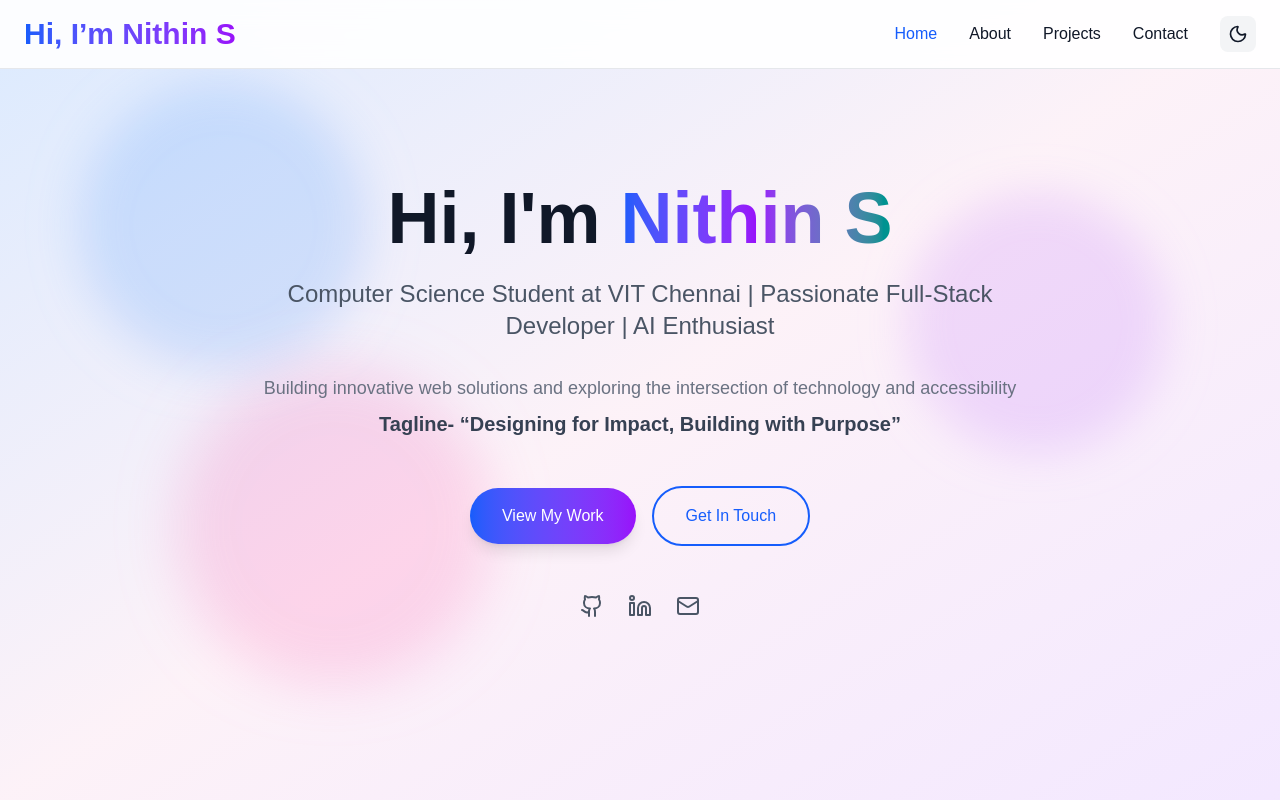
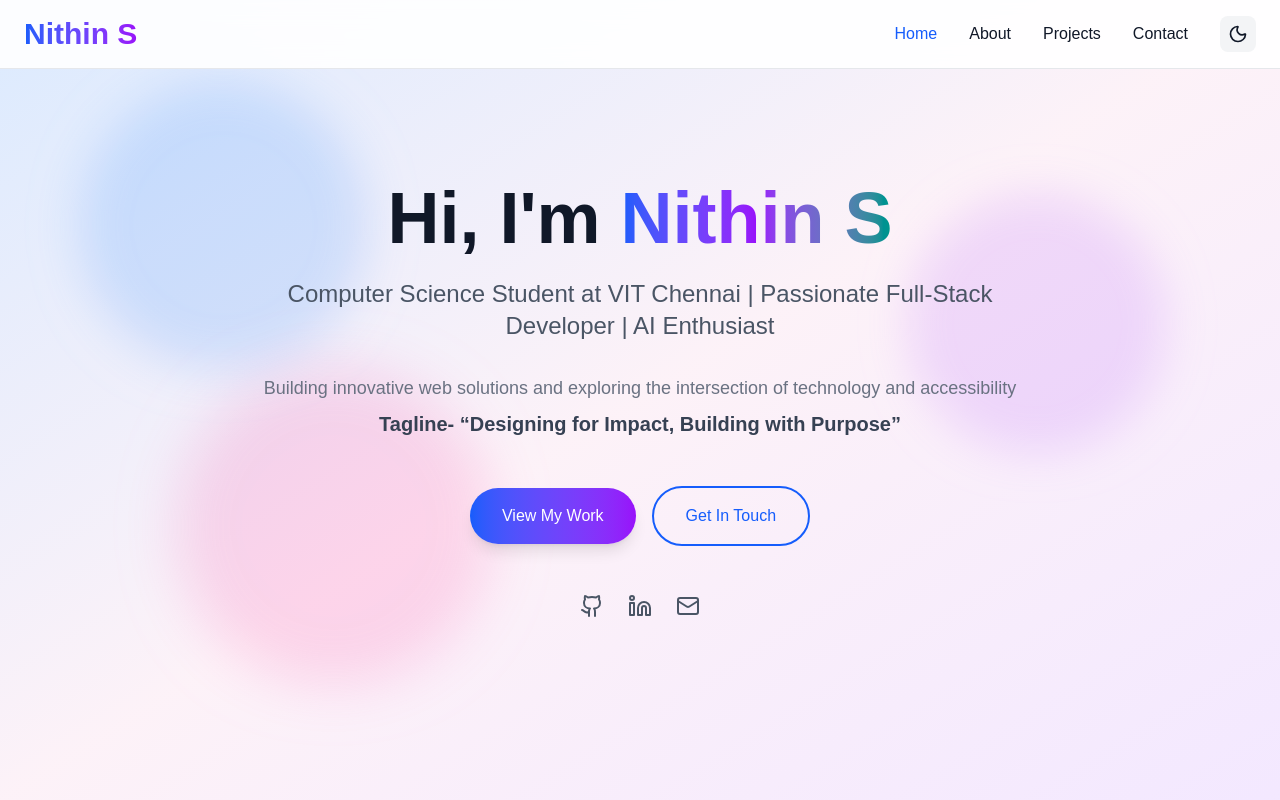
Before and after one commit to Nithin-250/portfolio, a Next.js app: page / in a window 1280 px wide. Shown: the top 800 px of the page. Built offline with nearby package versions, Linux system fonts and the light colour scheme.

Commit message:
Update page.tsx

```diff
--- a/app/page.tsx
+++ b/app/page.tsx
@@ -114,7 +114,7 @@ export default function Portfolio() {
             animate={{ opacity: 1, x: 0 }}
             className="font-bold bg-gradient-to-r from-blue-600 to-purple-600 bg-clip-text text-transparent text-lg sm:text-xl md:text-2xl lg:text-3xl"
           >
-            Hi, I’m Nithin S
+           Nithin S
           </motion.div>
 
           <div className="hidden md:flex items-center space-x-8">
```
